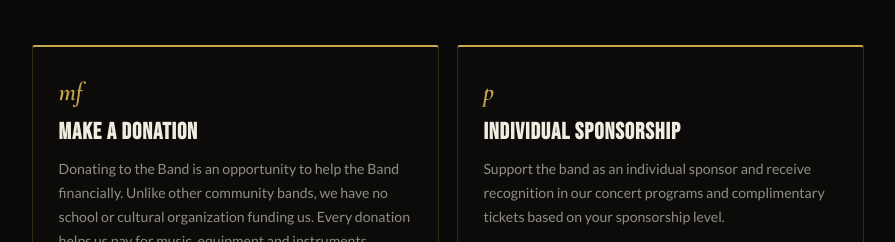
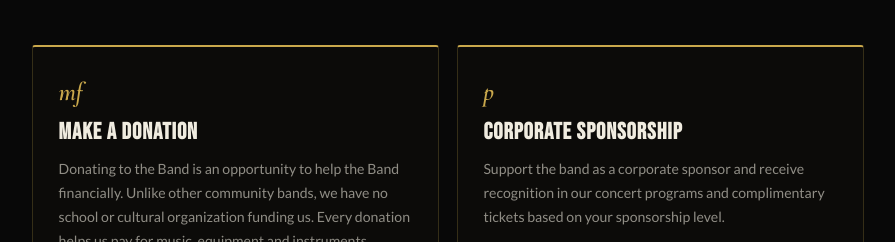
Before and after one commit to willnimmo-ehs/Band-Concept-3, a plain HTML site: page index.html in a window 1280 px wide. Shown: the part 6336-6578 px from the top of the page, without its empty margins (192-1087 px from the left). Drawn offline with nearby package versions, Linux system fonts and the light colour scheme.

Commit message:
Update index.html

```diff
--- a/index.html
+++ b/index.html
@@ -355,8 +355,8 @@
 
                    <div class="support-card anim-up" style="--i:1">
             <span class="support-dyn" aria-label="piano">p</span>
-            <h3 class="support-title">Individual Sponsorship</h3>
-            <p class="support-desc">Support the band as an individual sponsor and receive recognition in our concert programs and complimentary tickets based on your sponsorship level.</p>
+            <h3 class="support-title">Corporate Sponsorship</h3>
+            <p class="support-desc">Support the band as a corporate sponsor and receive recognition in our concert programs and complimentary tickets based on your sponsorship level.</p>
             <ul style="font-family:'Lato',sans-serif; font-size:0.85rem; color:var(--cream-dim); line-height:2.1; list-style:none; padding:0; margin-top:1rem;">
               <li><strong style="color:var(--cream);">Booster — $100</strong><br>Business Card Ad <em>or</em> name listed in program</li>
               <li style="margin-top:0.75rem;"><strong style="color:var(--cream);">Supporter — $250</strong><br>Half Page Ad <em>or</em> name listed + 2 tickets per concert</li>
```
